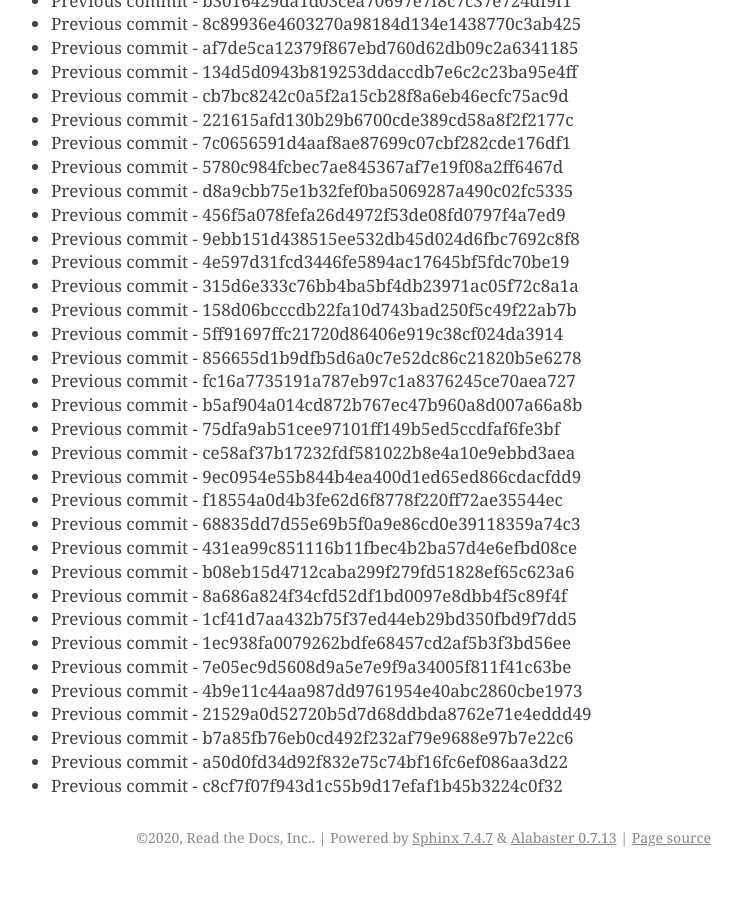
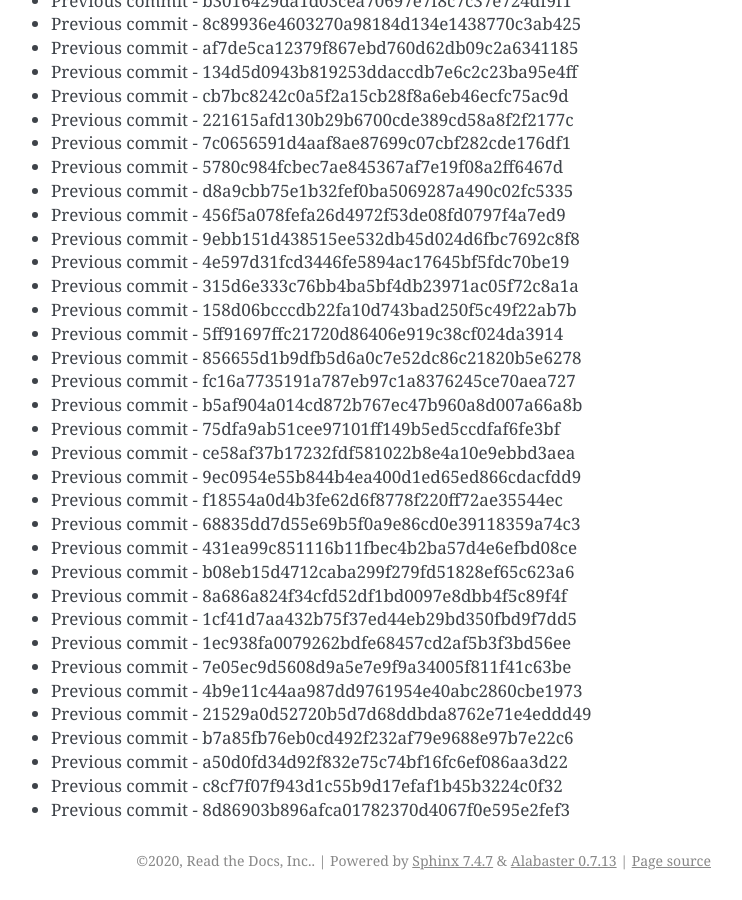
Before and after one commit to readthedocs/rtd-git-stresstest, a Sphinx documentation site: the page built from docs/updates.rst, in a window 1280 px wide and 900 px high, scrolled down 30758 px. Shown: the whole window, without its empty margins (399-1141 px from the left). Built offline with Sphinx 7.4.7, drawn with Linux system fonts in a browser that asks for light colours; before the commit the page ends 31635 px from its top, so only the background shows below that.

Commit message:
Generating commit from previous: 8d86903b896afca01782370d4067f0e595e2fef3

```diff
--- a/docs/updates.rst
+++ b/docs/updates.rst
@@ -1324,3 +1324,4 @@ It can be tested for any performance characteristics.
 * Previous commit - b7a85fb76eb0cd492f232af79e9688e97b7e22c6
 * Previous commit - a50d0fd34d92f832e75c74bf16fc6ef086aa3d22
 * Previous commit - c8cf7f07f943d1c55b9d17efaf1b45b3224c0f32
+* Previous commit - 8d86903b896afca01782370d4067f0e595e2fef3
```
